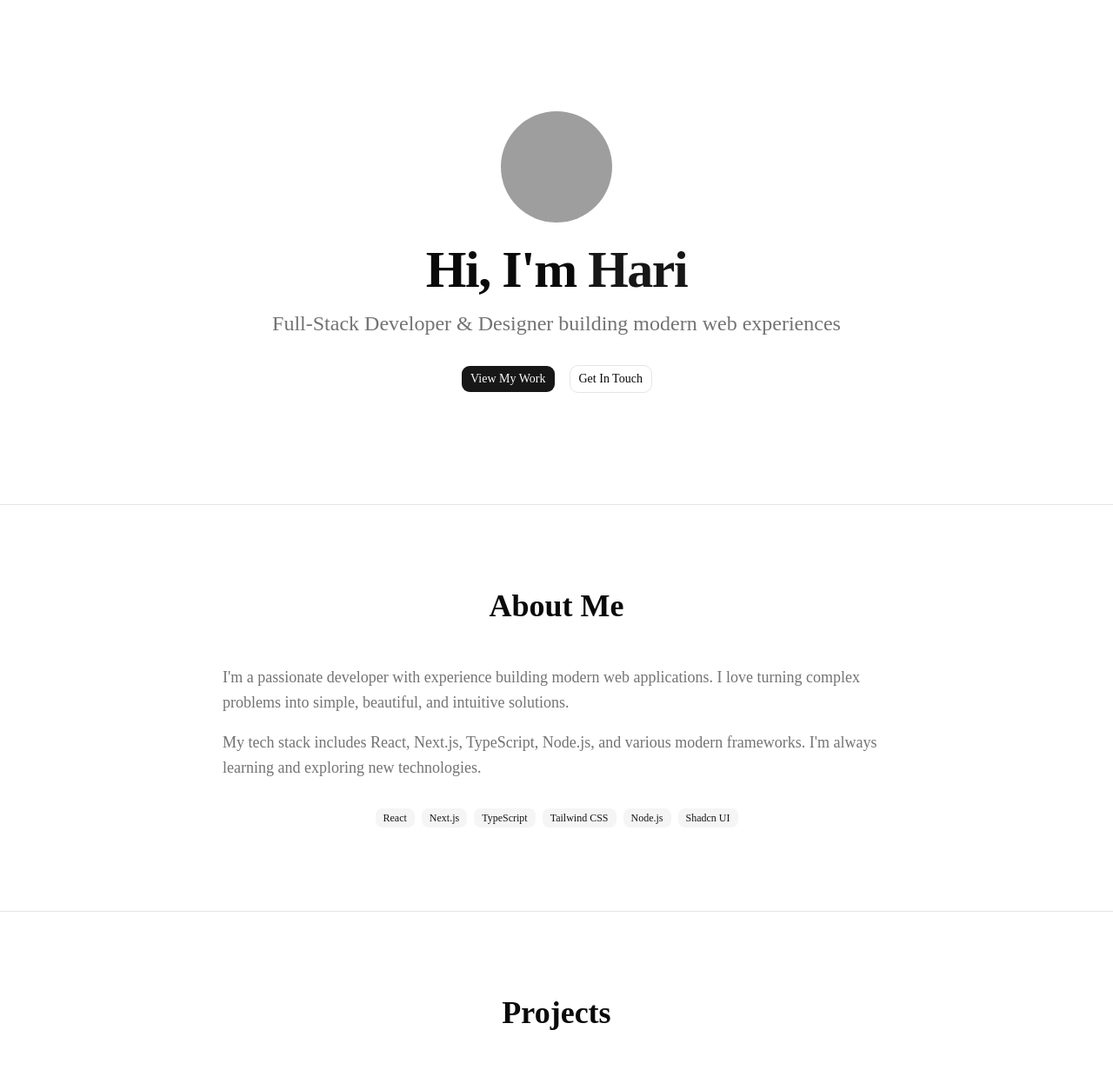
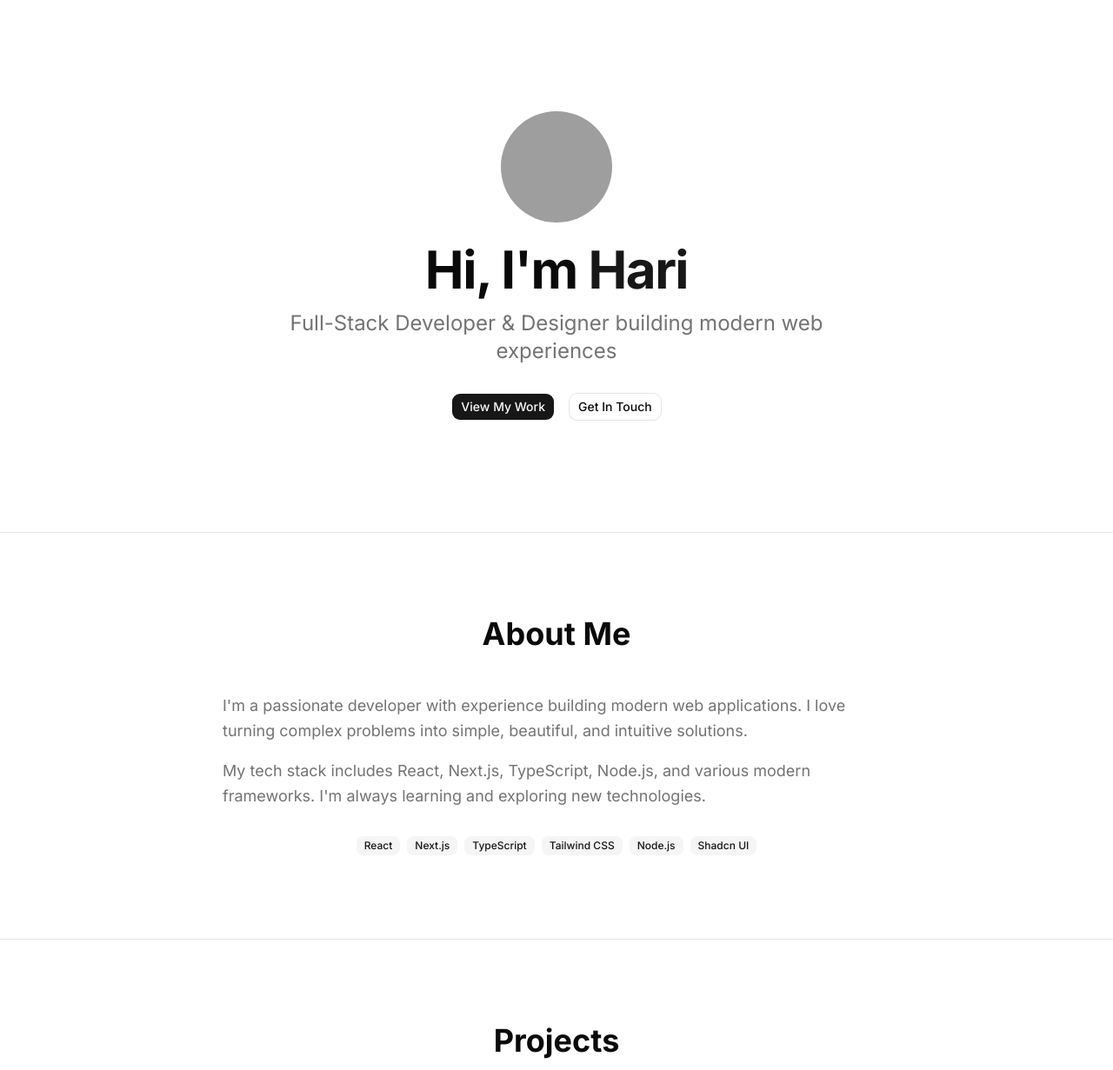
Before and after one commit to codezeroexe/portfolio-website, a Next.js app: page / in a window 1280 px wide. Shown: the top 1231 px of the page at 87% size. Built offline with nearby package versions, Linux system fonts and the light colour scheme; grey boxes are pictures that could not be loaded.

Commit message:
style: switch to Inter + JetBrains Mono (match shadcn.com)

```diff
--- a/src/app/globals.css
+++ b/src/app/globals.css
@@ -8,7 +8,7 @@
   --color-background: var(--background);
   --color-foreground: var(--foreground);
   --font-sans: var(--font-sans);
-  --font-mono: var(--font-geist-mono);
+  --font-mono: var(--font-mono);
   --font-heading: var(--font-sans);
   --color-sidebar-ring: var(--sidebar-ring);
   --color-sidebar-border: var(--sidebar-border);
--- a/src/app/layout.tsx
+++ b/src/app/layout.tsx
@@ -1,20 +1,21 @@
 import type { Metadata } from "next";
-import { Geist, Geist_Mono } from "next/font/google";
+import { Inter, JetBrains_Mono } from "next/font/google";
 import "./globals.css";
 
-const geistSans = Geist({
-  variable: "--font-geist-sans",
+const inter = Inter({
+  variable: "--font-sans",
   subsets: ["latin"],
 });
 
-const geistMono = Geist_Mono({
-  variable: "--font-geist-mono",
+const jetbrainsMono = JetBrains_Mono({
+  variable: "--font-mono",
   subsets: ["latin"],
+  weight: ["400", "500", "600", "700"],
 });
 
 export const metadata: Metadata = {
-  title: "Create Next App",
-  description: "Generated by create next app",
+  title: "Hari | Portfolio",
+  description: "Full-Stack Developer & Designer",
 };
 
 export default function RootLayout({
@@ -25,7 +26,7 @@ export default function RootLayout({
   return (
     <html
       lang="en"
-      className={`${geistSans.variable} ${geistMono.variable} h-full antialiased`}
+      className={`${inter.variable} ${jetbrainsMono.variable} h-full antialiased`}
     >
       <body className="min-h-full flex flex-col">{children}</body>
     </html>
```
